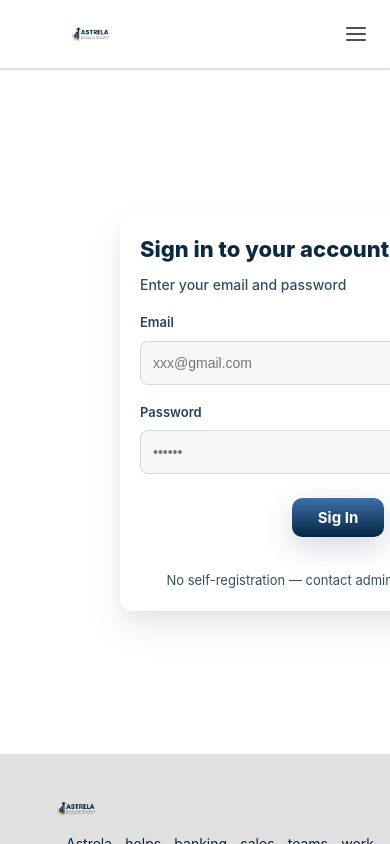
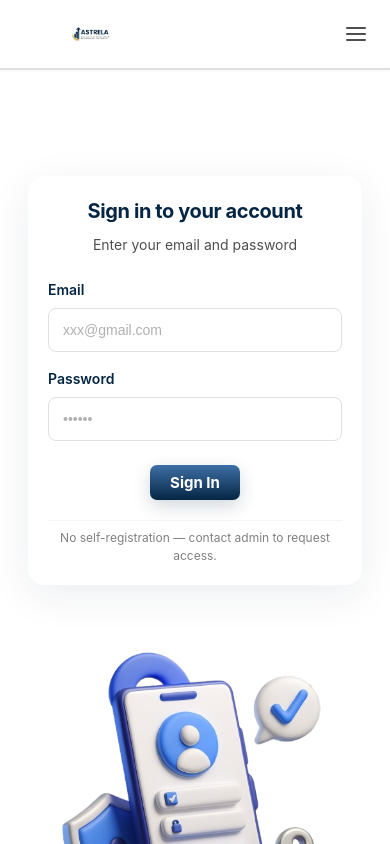
Before and after one commit to KafiRijal/Astrela-app, a React (Vite) app: page /login in a window 390 px wide. Built offline with nearby package versions, Linux system fonts and the light colour scheme.

Commit message:
Refactor and style all component, feat route landing page

```diff
--- a/src/components/Hero/Hero.module.css
+++ b/src/components/Hero/Hero.module.css
@@ -82,7 +82,7 @@
   color: var(--white);
   border: none;
   padding: 12px 22px;
-  border-radius: 8px;
+  border-radius: 7px;
   font-weight: 700;
   cursor: pointer;
   transition: opacity 0.18s ease, transform 0.12s;
--- a/src/components/Login/HeroIllustration/HeroIllustration.module.css
+++ b/src/components/Login/HeroIllustration/HeroIllustration.module.css
@@ -1,3 +1,28 @@
+/* src/components/Login/HeroIllustration/HeroIllustration.module.css */
+
+:root {
+  --primary: #052643;
+  --secondary-1: #d0b05a;
+  --secondary-2: #3e6fa6;
+  --secondary-3: #e8d8a6;
+  --secondary-4: #1a3e57;
+
+  --black: #0d0d0d;
+  --gray-1: #1e1e1e;
+  --gray-2: #333333;
+  --gray-3: #4f4f4f;
+  --gray-4: #808080;
+  --gray-5: #b0b0b0;
+  --gray-6: #e0e0e0;
+  --gray-7: #f5f5f5;
+  --white: #ffffff;
+
+  --info: #2196f3;
+  --success: #4caf50;
+  --warning: #ff9800;
+  --error: #f44336;
+}
+
 .wrapper {
   display: flex;
   align-items: center;
@@ -7,7 +32,7 @@
 }
 
 .image {
-  max-width: 520px;
+  max-width: 480px;
   width: 100%;
   height: auto;
   display: block;
@@ -16,3 +41,19 @@
   -webkit-user-drag: none;
   user-select: none;
 }
+
+@media (max-width: 1024px) {
+  .image {
+    max-width: 400px;
+  }
+}
+
+@media (max-width: 768px) {
+  .wrapper {
+    padding: 16px;
+  }
+
+  .image {
+    max-width: 320px;
+  }
+}
--- a/src/components/Login/SignInCard/SignInCard.jsx
+++ b/src/components/Login/SignInCard/SignInCard.jsx
@@ -1,27 +1,43 @@
-import React, { useState } from "react";
+// src/components/Login/SignInCard/SignInCard.jsx
+import { useState } from "react";
 import styles from "./SignInCard.module.css";
 
-export default function SignInCard({ onSignIn }) {
+const SignInCard = ({ onSignIn }) => {
   const [email, setEmail] = useState("");
   const [password, setPassword] = useState("");
 
-  function handleSubmit(e) {
+  const handleSubmit = (e) => {
     e.preventDefault();
-    if (onSignIn) onSignIn({ email, password });
-    else {
-      // fallback: simple debugging behaviour
-      console.log("SignIn:", { email, password });
+
+    if (onSignIn) {
+      onSignIn({ email, password });
+    } else {
+      console.log("Sign in attempted:", { email, password });
     }
-  }
+  };
+
+  const handleEmailChange = (e) => {
+    setEmail(e.target.value);
+  };
+
+  const handlePasswordChange = (e) => {
+    setPassword(e.target.value);
+  };
 
   return (
     <aside className={styles.cardWrap}>
-      <form className={styles.card} onSubmit={handleSubmit} aria-label="Sign in">
+      <form
+        className={styles.card}
+        onSubmit={handleSubmit}
+        aria-label="Sign in"
+      >
+        {/* Header */}
         <div className={styles.header}>
           <h2 className={styles.title}>Sign in to your account</h2>
           <p className={styles.subtitle}>Enter your email and password</p>
         </div>
 
+        {/* Email Field */}
         <div className={styles.field}>
           <label className={styles.label} htmlFor="email">
             Email
@@ -32,12 +48,13 @@ export default function SignInCard({ onSignIn }) {
             type="email"
             placeholder="xxx@gmail.com"
             value={email}
-            onChange={(e) => setEmail(e.target.value)}
+            onChange={handleEmailChange}
             required
             autoComplete="email"
           />
         </div>
 
+        {/* Password Field */}
         <div className={styles.field}>
           <label className={styles.label} htmlFor="password">
             Password
@@ -48,22 +65,26 @@ export default function SignInCard({ onSignIn }) {
             type="password"
             placeholder="••••••"
             value={password}
-            onChange={(e) => setPassword(e.target.value)}
+            onChange={handlePasswordChange}
             required
             autoComplete="current-password"
           />
         </div>
 
+        {/* Submit Button */}
         <div className={styles.actions}>
           <button className={styles.signinBtn} type="submit">
-            Sig In
+            Sign In
           </button>
         </div>
 
+        {/* Note */}
         <div className={styles.note}>
           <p>No self-registration — contact admin to request access.</p>
         </div>
       </form>
     </aside>
   );
-}
+};
+
+export default SignInCard;
--- a/src/components/Login/SignInCard/SignInCard.module.css
+++ b/src/components/Login/SignInCard/SignInCard.module.css
@@ -1,4 +1,28 @@
-/* SignInCard.module.css */
+/* src/components/Login/SignInCard/SignInCard.module.css */
+
+:root {
+  --primary: #052643;
+  --secondary-1: #d0b05a;
+  --secondary-2: #3e6fa6;
+  --secondary-3: #e8d8a6;
+  --secondary-4: #1a3e57;
+
+  --black: #0d0d0d;
+  --gray-1: #1e1e1e;
+  --gray-2: #333333;
+  --gray-3: #4f4f4f;
+  --gray-4: #808080;
+  --gray-5: #b0b0b0;
+  --gray-6: #e0e0e0;
+  --gray-7: #f5f5f5;
+  --white: #ffffff;
+
+  --info: #2196f3;
+  --success: #4caf50;
+  --warning: #ff9800;
+  --error: #f44336;
+}
+
 .cardWrap {
   display: flex;
   align-items: flex-start;
@@ -11,37 +35,38 @@
 
 .card {
   width: 100%;
-  background: #ffffff;
-  border-radius: 12px;
-  padding: 28px 28px 32px 28px;
-  box-shadow: 0 18px 36px rgba(2, 6, 23, 0.08), 0 6px 14px rgba(2, 6, 23, 0.04);
+  background: var(--white);
+  border-radius: 16px;
+  padding: 32px;
+  box-shadow: 0 10px 40px rgba(5, 38, 67, 0.08);
   box-sizing: border-box;
   display: flex;
   flex-direction: column;
-  gap: 18px;
+  gap: 20px;
 }
 
 /* Header */
 .header {
-  text-align: left;
+  text-align: center;
+  margin-bottom: 8px;
 }
 
 .title {
   margin: 0;
-  font-size: 22px;
-  font-weight: 800;
-  color: #0b2a3f; /* deep navy */
-  letter-spacing: 0;
+  font-size: 24px;
+  font-weight: 700;
+  color: var(--primary);
+  letter-spacing: -0.02em;
 }
 
 .subtitle {
   margin: 8px 0 0 0;
-  color: #334e5f;
+  color: var(--gray-3);
   font-size: 14px;
-  font-weight: 500;
+  font-weight: 400;
 }
 
-/* Form fields */
+/* Form Fields */
 .field {
   display: flex;
   flex-direction: column;
@@ -49,80 +74,117 @@
 }
 
 .label {
-  font-size: 13px;
-  color: #244256;
+  font-size: 14px;
+  color: var(--primary);
   font-weight: 600;
 }
 
 .input {
-  height: 44px;
-  padding: 10px 12px;
+  height: 48px;
+  padding: 12px 16px;
   border-radius: 8px;
-  border: 1px solid rgba(5, 38, 67, 0.14);
-  background: #f6f7f8;
+  border: 1px solid var(--gray-6);
+  background: var(--white);
   outline: none;
   font-size: 14px;
   box-sizing: border-box;
-  transition: box-shadow 0.12s ease, border-color 0.12s ease;
+  transition: border-color 0.2s ease, box-shadow 0.2s ease;
+  color: var(--gray-2);
+}
+
+.input::placeholder {
+  color: var(--gray-5);
 }
 
 .input:focus {
-  border-color: rgba(5, 38, 67, 0.28);
-  box-shadow: 0 6px 18px rgba(62, 111, 166, 0.07);
+  border-color: var(--secondary-2);
+  box-shadow: 0 0 0 3px rgba(62, 111, 166, 0.1);
 }
 
 /* Actions */
 .actions {
   display: flex;
   justify-content: center;
-  margin-top: 6px;
+  margin-top: 8px;
 }
 
 .signinBtn {
-  background: linear-gradient(180deg, #3e6fa6, #052643);
-  color: #fff;
+  background: linear-gradient(180deg, var(--secondary-2), var(--primary));
+  color: var(--white);
   border: none;
-  padding: 10px 26px;
-  border-radius: 10px;
-  box-shadow: 0 10px 30px rgba(6, 38, 67, 0.18);
+  padding: 9px 22px;
+  border-radius: 7px;
+  box-shadow: 0 6px 18px rgba(6, 38, 67, 0.18);
   cursor: pointer;
   font-weight: 700;
-  font-size: 15px;
-  transform: translateY(0);
-  transition: transform 0.14s ease, opacity 0.12s ease;
+  font-size: 16px;
+  transition: transform 0.18s ease, opacity 0.12s ease;
 }
 
 .signinBtn:hover {
-  transform: translateY(-3px);
-  opacity: 0.98;
+  opacity: 0.95;
+  transform: translateY(-1px);
+}
+
+.signinBtn:focus {
+  outline: 3px solid rgba(62, 111, 166, 0.18);
+  outline-offset: 2px;
+}
+
+.signinBtn:active {
+  transform: translateY(0);
 }
 
 /* Note */
 .note {
-  margin-top: 8px;
+  margin-top: 4px;
   display: flex;
   justify-content: center;
-  padding: 8px 4px 0;
+  padding-top: 8px;
+  border-top: 1px solid var(--gray-7);
 }
 
 .note p {
   margin: 0;
-  color: #344e5f;
-  font-size: 13px;
+  color: var(--gray-4);
+  font-size: 12px;
   text-align: center;
   line-height: 1.5;
 }
 
-/* Small screens: make card narrower and center */
-@media (max-width: 880px) {
+/* Responsive Design */
+@media (max-width: 768px) {
   .cardWrap {
-    padding: 12px;
-    max-width: 560px;
+    padding: 16px;
+    max-width: 100%;
+  }
+
+  .card {
+    padding: 24px;
+  }
+
+  .title {
+    font-size: 22px;
   }
 }
 
-@media (max-width: 520px) {
+@media (max-width: 480px) {
   .card {
     padding: 20px;
+    gap: 16px;
+  }
+
+  .title {
+    font-size: 20px;
+  }
+
+  .input {
+    height: 44px;
+    padding: 10px 14px;
+  }
+
+  .signinBtn {
+    padding: 8px 20px;
+    font-size: 15px;
   }
 }
--- a/src/components/Navbar/Navbar.module.css
+++ b/src/components/Navbar/Navbar.module.css
@@ -99,7 +99,7 @@
   color: var(--white);
   border: none;
   padding: 9px 22px;
-  border-radius: 10px;
+  border-radius: 7px;
   box-shadow: 0 6px 18px rgba(6, 38, 67, 0.18);
   cursor: pointer;
   font-weight: 700;
--- a/src/pages/Login.jsx
+++ b/src/pages/Login.jsx
@@ -1,55 +1,38 @@
-import React from "react";
+// src/pages/Login/Login.jsx
+import styles from "./Login.module.css";
 import Navbar from "../components/Navbar/Navbar";
 import HeroIllustration from "../components/Login/HeroIllustration/HeroIllustration";
 import SignInCard from "../components/Login/SignInCard/SignInCard";
 import Footer from "../components/Footer/Footer";
 
-export default function Login() {
-  function handleSignIn(creds) {
-    console.log("Sign in attempted:", creds);
-  }
-
-  const mainStyle = {
-    minHeight: "calc(100vh - 160px)",
-    background: "#ffffff",
-    display: "flex",
-    alignItems: "center",
-    justifyContent: "center",
-    padding: "36px 20px",
-    boxSizing: "border-box",
-  };
-
-  const containerStyle = {
-    maxWidth: 1200,
-    width: "100%",
-    display: "grid",
-    gridTemplateColumns: "1fr 460px",
-    gap: 40,
-    alignItems: "center",
-    boxSizing: "border-box",
-  };
-
-  const columnStyle = {
-    display: "flex",
-    alignItems: "center",
-    justifyContent: "center",
+const Login = () => {
+  const handleSignIn = (credentials) => {
+    console.log("Sign in attempted:", credentials);
+    // Add your login logic here
+    // Example: API call, authentication, etc.
   };
 
   return (
     <>
       <Navbar />
-      <main style={mainStyle}>
-        <div style={containerStyle}>
-          <div style={columnStyle}>
+
+      <main className={styles.main}>
+        <div className={styles.container}>
+          {/* Left Section - Illustration */}
+          <div className={styles.leftColumn}>
             <HeroIllustration />
           </div>
 
-          <div style={columnStyle}>
+          {/* Right Section - Sign In Card */}
+          <div className={styles.rightColumn}>
             <SignInCard onSignIn={handleSignIn} />
           </div>
         </div>
       </main>
+
       <Footer />
     </>
   );
-}
+};
+
+export default Login;
--- /dev/null
+++ b/src/pages/Login.module.css
@@ -0,0 +1,95 @@
+/* src/pages/Login/Login.module.css */
+
+:root {
+  --primary: #052643;
+  --secondary-1: #d0b05a;
+  --secondary-2: #3e6fa6;
+  --secondary-3: #e8d8a6;
+  --secondary-4: #1a3e57;
+
+  --black: #0d0d0d;
+  --gray-1: #1e1e1e;
+  --gray-2: #333333;
+  --gray-3: #4f4f4f;
+  --gray-4: #808080;
+  --gray-5: #b0b0b0;
+  --gray-6: #e0e0e0;
+  --gray-7: #f5f5f5;
+  --white: #ffffff;
+
+  --info: #2196f3;
+  --success: #4caf50;
+  --warning: #ff9800;
+  --error: #f44336;
+}
+
+.main {
+  min-height: 100vh;
+  background: var(--white);
+  display: flex;
+  align-items: center;
+  justify-content: center;
+  padding: 120px 20px 80px;
+  box-sizing: border-box;
+}
+
+.container {
+  max-width: 1200px;
+  width: 100%;
+  display: grid;
+  grid-template-columns: 1fr 1fr;
+  align-items: center;
+  box-sizing: border-box;
+}
+
+.leftColumn {
+  display: flex;
+  align-items: center;
+  justify-content: center;
+}
+
+.rightColumn {
+  display: flex;
+  align-items: center;
+  justify-content: center;
+}
+
+/* Responsive Design */
+@media (max-width: 1024px) {
+  .container {
+    grid-template-columns: 1fr 420px;
+    gap: 40px;
+  }
+}
+
+@media (max-width: 768px) {
+  .main {
+    padding: 100px 16px 60px;
+    min-height: auto;
+  }
+
+  .container {
+    grid-template-columns: 1fr;
+    gap: 32px;
+    max-width: 500px;
+    margin: 0 auto;
+  }
+
+  .leftColumn {
+    order: 2;
+  }
+
+  .rightColumn {
+    order: 1;
+  }
+}
+
+@media (max-width: 480px) {
+  .main {
+    padding: 90px 12px 50px;
+  }
+
+  .container {
+    gap: 24px;
+  }
+}
```
Also changed, not shown: src/components/Login/HeroIllustration/HeroIllustration.jsx (+5 -4 lines), src/components/Navbar/Navbar.jsx (+54 -7 lines).
